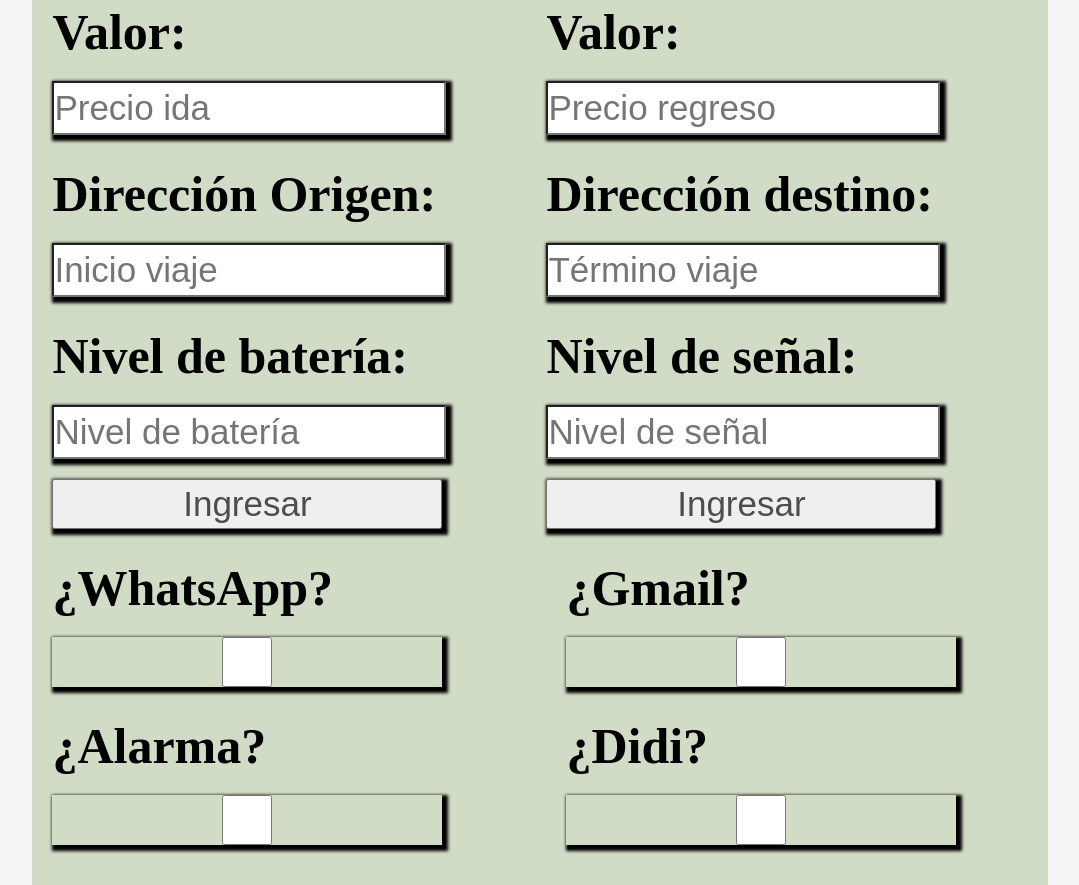
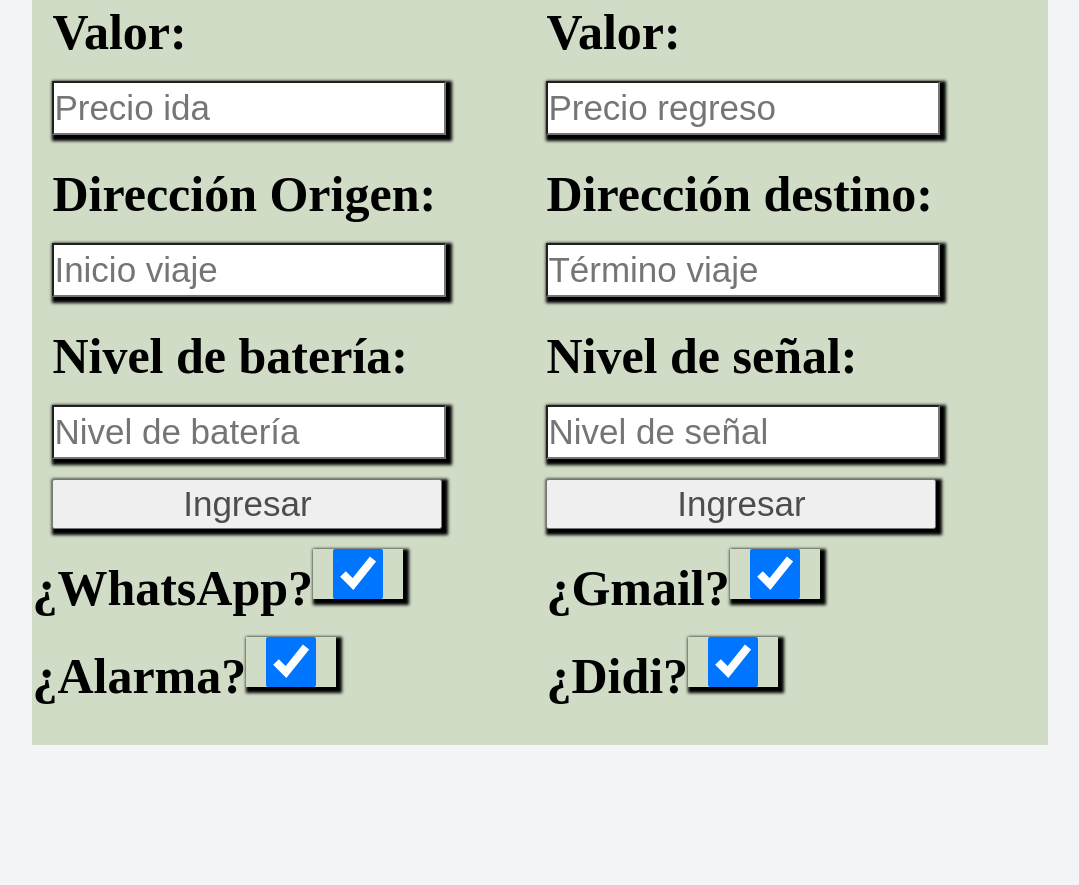
Before and after one commit to chrislopez93/Simulador_Didi, a plain HTML site: page index.html in a window 1280 px wide. Shown: the part 1701-2586 px from the top of the page, without its empty margins (100-1179 px from the left). After the commit the page ends 2446 px from the top, so only its background shows below. Drawn offline with Linux system fonts and the light colour scheme.

Commit message:
finalización de condiguración de iconos parte superior

```diff
--- a/assets/css/campos.css
+++ b/assets/css/campos.css
@@ -61,3 +61,23 @@
     flex-direction: column;
     margin-left: 20px;
   }
+
+  .parametrosIcon{
+    display: flex;
+    flex-direction: row;
+  }
+
+  .parametrosInicioIcon{
+    display:block;
+      margin-top: 30px;
+      font-size: 50px;
+    }
+
+    .boxTypeC{
+      width: 90px;
+      height: 50px;
+      margin-top: 20px;
+      font-size: 35px;
+      color: #4d4d4d;
+      box-shadow: 3px 3px 3px 3px rgb(0, 0, 0);
+    }
--- a/assets/css/style.css
+++ b/assets/css/style.css
@@ -110,7 +110,6 @@ header{
     width: 94%;
     align-items: center;
     flex-direction: column;
-    /* background-color: red; */
 }
 
 .contenedor_header{
@@ -131,7 +130,6 @@ h1{
     justify-content: flex-start;
     width: 100%;
     height: 90px;
-    /* background-color: red; */
 }
 
 .finalizado_item{
--- a/index.html
+++ b/index.html
@@ -189,13 +189,13 @@
                         id="porcentajeBateria">
                     <button class="boxTypeO" onclick="nivelBateria()">Ingresar</button>
                 </div>
-                <div class="direccionOrigen">
-                    <h3 class="parametrosInicio">¿WhatsApp?</h3>
-                    <input type="checkbox" class="boxTypeO" onchange="whatsapp()" id="whatsapp">
+                <div class="parametrosIcon">
+                    <h3 class="parametrosInicioIcon">¿WhatsApp?</h3>
+                    <input type="checkbox" class="boxTypeC" onchange="whatsapp()" id="whatsapp" checked>
                 </div>
-                <div class="direccionOrigen">
-                    <h3 class="parametrosInicio">¿Alarma?</h3>
-                    <input type="checkbox" class="boxTypeO" onchange="alarma()" id="alarma">
+                <div class="parametrosIcon">
+                    <h3 class="parametrosInicioIcon">¿Alarma?</h3>
+                    <input type="checkbox" class="boxTypeC" onchange="alarma()" id="alarma" checked>
                 </div>
             </div>
 
@@ -231,13 +231,13 @@
                     <input type="number" min="0" max="100" placeholder="Nivel de señal" class="boxTypeO"
                         id="porcentajeCelular">
                     <button class="boxTypeO" onclick="nivelCelular()">Ingresar</button>
-                    <div class="direccionOrigen">
-                        <h3 class="parametrosInicio">¿Gmail?</h3>
-                        <input type="checkbox" class="boxTypeO" onchange="gmail()" id="gmail">
+                    <div class="parametrosIcon">
+                        <h3 class="parametrosInicioIcon">¿Gmail?</h3>
+                        <input type="checkbox" class="boxTypeC" onchange="gmail()" id="gmail" checked>
                     </div>
-                    <div class="direccionOrigen">
-                        <h3 class="parametrosInicio">¿Didi?</h3>
-                        <input type="checkbox" class="boxTypeO" onchange="didi()" id="didi">
+                    <div class="parametrosIcon">
+                        <h3 class="parametrosInicioIcon">¿Didi?</h3>
+                        <input type="checkbox" class="boxTypeC" onchange="didi()" id="didi" checked>
                     </div>
                 </div>
             </div>
```
